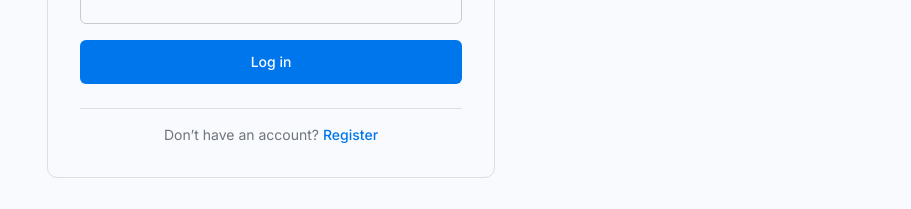
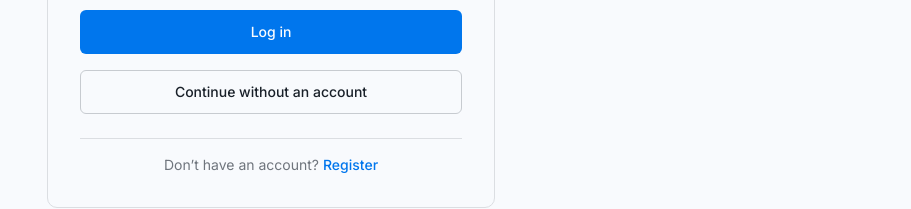
Before and after one commit to Magiszonekk/ddrive, a React (Vite) app in the folder apps/frontend/: page /login in a window 1280 px wide. Shown: the part 422-631 px from the top of the page, without its empty margins (369-1280 px from the left). Built offline with nearby package versions, Linux system fonts and the light colour scheme; no server answers.

Commit message:
feat(login): add 'Continue without an account' button linking to anonymous upload page

```diff
--- a/apps/frontend/src/components/layout/AuthCard.tsx
+++ b/apps/frontend/src/components/layout/AuthCard.tsx
@@ -34,3 +34,6 @@ export const authLabelClass = "mb-1.5 block text-sm font-medium text-ink-2";
 
 export const authPrimaryButtonClass =
   "flex h-11 w-full items-center justify-center rounded-md bg-accent px-4 text-sm font-medium text-accent-ink transition-colors duration-short ease-out hover:bg-accent-hover active:translate-y-px disabled:cursor-not-allowed disabled:opacity-50";
+
+export const authSecondaryButtonClass =
+  "flex h-11 w-full items-center justify-center rounded-md border border-rule-2 bg-paper px-4 text-sm font-medium text-ink transition-colors duration-short ease-out hover:bg-paper-2 active:translate-y-px";
--- a/apps/frontend/src/pages/Login.tsx
+++ b/apps/frontend/src/pages/Login.tsx
@@ -2,7 +2,7 @@ import { useState } from "react";
 import { useNavigate, Link } from "react-router";
 import { gqlRequest } from "../lib/graphql.js";
 import { useAuthStore } from "../stores/auth.js";
-import { AuthCard, authInputClass, authLabelClass, authPrimaryButtonClass } from "../components/layout/AuthCard.js";
+import { AuthCard, authInputClass, authLabelClass, authPrimaryButtonClass, authSecondaryButtonClass } from "../components/layout/AuthCard.js";
 import type { LoginResponse } from "@ddv4/types/api";
 
 const LOGIN_MUTATION = `
@@ -84,6 +84,9 @@ export function Login() {
         <button type="submit" disabled={loading} className={authPrimaryButtonClass}>
           {loading ? "Logging in…" : "Log in"}
         </button>
+        <Link to="/upload" className={authSecondaryButtonClass}>
+          Continue without an account
+        </Link>
       </form>
     </AuthCard>
   );
```
